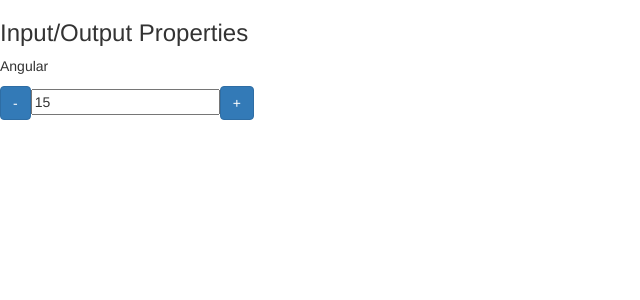
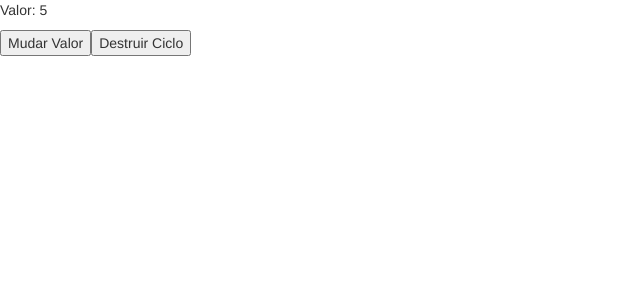
Before and after one commit to glprog/CursoAngularLoiane, an Angular app in the folder data-binding/: page / in a window 1280 px wide. Shown: the top 300 px of the page, without its empty margins (0-640 px from the left). Built offline with nearby package versions, Linux system fonts and the light colour scheme.

Commit message:
Aula 15-Ciclo de vida do Componente

```diff
--- a/data-binding/src/app/app.component.html
+++ b/data-binding/src/app/app.component.html
@@ -1,2 +1,5 @@
 <!--The content below is only a placeholder and can be replaced.-->
-<app-data-binding></app-data-binding>
+<!--<app-data-binding></app-data-binding>-->
+<app-ciclo [valorInicial]="valor" *ngIf="!deletarCiclo" ></app-ciclo>
+<button (click)="mudarValor()">Mudar Valor</button>
+<button (click)="destruirCiclo()">Destruir Ciclo</button>
--- a/data-binding/src/app/app.component.ts
+++ b/data-binding/src/app/app.component.ts
@@ -6,5 +6,16 @@
   styleUrls: ['./app.component.css']
 })
 export class AppComponent {
+  valor: number = 5;
   title = 'app';
+
+  deletarCiclo: boolean = false;
+
+  mudarValor(){
+    this.valor++;
+  }
+
+  destruirCiclo(){
+    this.deletarCiclo = true;
+  }
 }
--- a/data-binding/src/app/app.module.ts
+++ b/data-binding/src/app/app.module.ts
@@ -6,6 +6,7 @@
 import { DataBindingComponent } from './data-binding/data-binding.component';
 import { InputPropertyComponent } from './input-property/input-property.component';
 import { OutputPropertyComponent } from './output-property/output-property.component';
+import { CicloComponent } from './ciclo/ciclo.component';
 
 
 @NgModule({
@@ -13,7 +14,8 @@
     AppComponent,
     DataBindingComponent,
     InputPropertyComponent,
-    OutputPropertyComponent
+    OutputPropertyComponent,
+    CicloComponent
   ],
   imports: [
     BrowserModule,
--- /dev/null
+++ b/data-binding/src/app/ciclo/ciclo.component.html
@@ -0,0 +1,3 @@
+<p>
+  Valor: {{ valorInicial }}
+</p>
--- /dev/null
+++ b/data-binding/src/app/ciclo/ciclo.component.ts
@@ -0,0 +1,54 @@
+import { Component, OnInit, OnChanges, DoCheck, AfterContentInit,
+  AfterContentChecked, AfterViewInit, AfterViewChecked, OnDestroy, Input } from '@angular/core';
+
+@Component({
+  selector: 'app-ciclo',
+  templateUrl: './ciclo.component.html',
+  styleUrls: ['./ciclo.component.css']
+})
+export class CicloComponent implements OnInit, OnChanges, DoCheck,
+  AfterContentInit, AfterContentChecked, AfterViewInit, AfterViewChecked, OnDestroy {
+
+  @Input() valorInicial: number = 10;
+
+  constructor() {
+    this.log('constructor');
+  }
+
+  ngOnChanges() {
+    this.log('ngOnChanges');
+  }
+
+  ngDoCheck() {
+    this.log('ngDoCheck');
+  }
+
+  ngAfterContentInit() {
+    this.log('ngAfterContentInit');
+  }
+
+  ngAfterContentChecked() {
+    this.log('ngAfterContentChecked');
+  }
+
+  ngAfterViewChecked() {
+    this.log('ngAfterViewChecked');
+  }
+
+  ngOnDestroy() {
+    this.log('ngOnDestroy');
+  }
+
+  ngOnInit() {
+    this.log('ngOnInit');
+  }
+
+  ngAfterViewInit(){
+    this.log('ngAfterViewInit');
+  }
+
+  private log(msg: string) {
+    console.log(msg);
+  }
+
+}
--- a/data-binding/src/app/data-binding/data-binding.component.ts
+++ b/data-binding/src/app/data-binding/data-binding.component.ts
@@ -44,7 +44,7 @@
   }
 
   onMudouValor(evento){
-    console.log(evento);
+    console.log(evento.novoValor);
   }
 
   ngOnInit() {
```
Also changed, not shown: data-binding/src/app/ciclo/ciclo.component.css (added), 1 other file (tests, documents, lock files or other folders).
